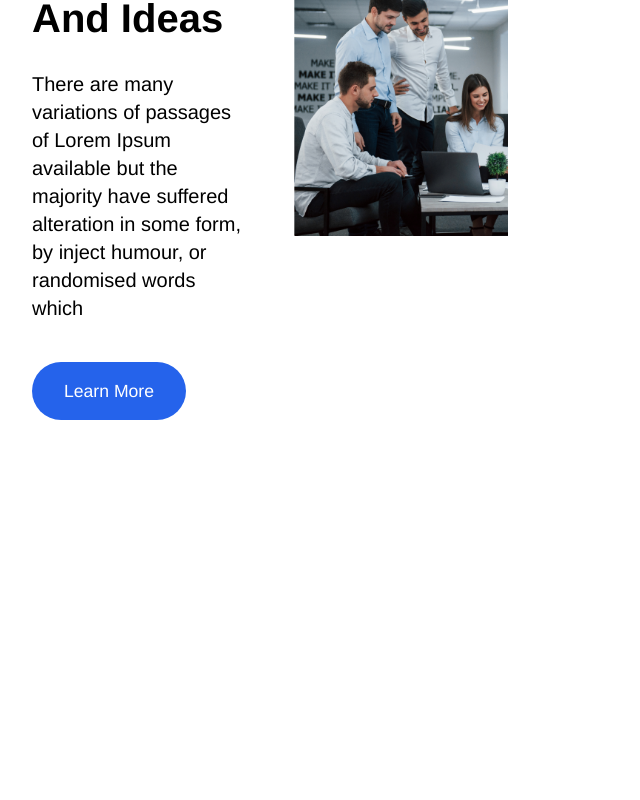
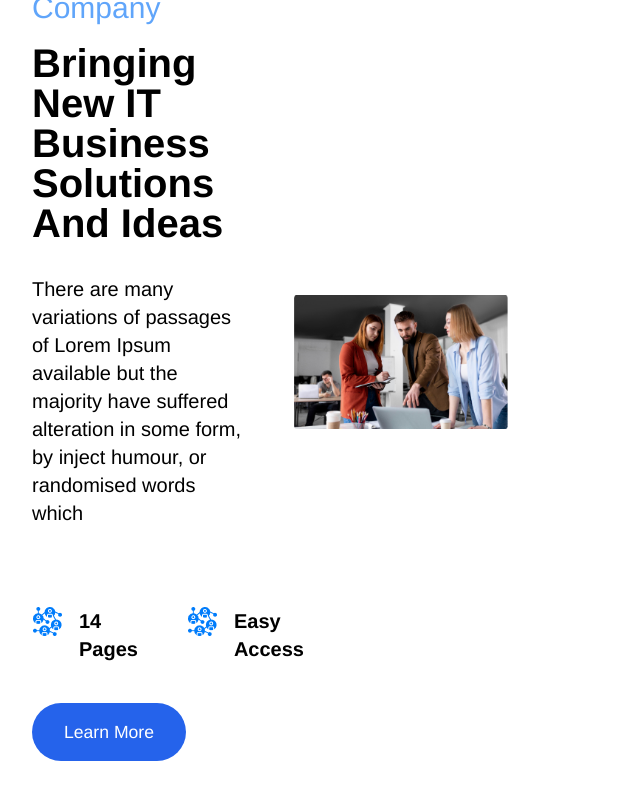
Before and after one commit to Huzaifa0888/antech, a Next.js app: page / in a window 1280 px wide. Shown: the part 1924-2724 px from the top of the page, without its empty margins (0-640 px from the left). Before the commit the page ends 2440 px from the top, so only its background shows below. Built offline with nearby package versions, Linux system fonts and the light colour scheme.

Commit message:
ourSkill

```diff
--- a/components/discoverOur.jsx
+++ b/components/discoverOur.jsx
@@ -20,18 +20,35 @@ function DiscoverOur() {
                   but the majority have suffered alteration in some form, by
                   inject humour, or randomised words which
                 </p>
+                <div className="mt-8 space-y-8 sm:space-x-12 sm:mt-12 sm:flex sm:items-start sm:justify-center lg:justify-start ju sm:space-y-0 md:space-x-20 lg:mt-20">
+                  <div className="flex items-start ">
+                    <img src="/icon.png" alt="" />
+                    <div className="ml-4">
+                      <h3 className="text-xl font-semibold text-black">
+                        14 Pages
+                      </h3>
+                    </div>
+                  </div>
 
+                  <div className="flex items-start">
+                    <img src="/icon.png" alt="" />
+                    <div className="ml-4">
+                      <h3 className="text-xl font-semibold text-black">
+                        Easy Access
+                      </h3>
+
+                    </div>
+                  </div>
+                </div>
                 <div className="mt-10 sm:flex sm:items-center sm:space-x-8">
                   <button className="bg-blue-600 rounded-full py-4  text-white px-8 text-[1.1rem]">
                     Learn More
                   </button>
-
-
                 </div>
               </div>
 
               <div>
-                <img className="w-full" src="/discover.png" alt="" />
+                <img className="w-full" src="/about.png" alt="" />
               </div>
             </div>
           </div>
--- a/components/heroSection.jsx
+++ b/components/heroSection.jsx
@@ -3,7 +3,7 @@ import React from 'react'
 function HeroSection() {
   return (
     <>
-      <div className="bg-hero h-screen w-screen mt-12 pb-16">
+      <div className="bg-hero h-full w-full mt-12 ">
         <section className="py-10 sm:py-16 lg:py-24 ">
           <div className="px-4 mx-auto max-w-[1150px] sm:px-6 lg:px-8">
             <div className="grid items-center grid-cols-1 gap-12 lg:grid-cols-2">
--- /dev/null
+++ b/components/ourSkill.jsx
@@ -0,0 +1,59 @@
+import React from "react";
+
+function OurSkill() {
+  return (
+    <>
+      <div className="">
+        <section className="py-10 sm:py-16 lg:py-24">
+          <div className="px-4 mx-auto max-w-[1150px] sm:px-6 lg:px-8">
+            <div className="grid items-center grid-cols-1 gap-12 lg:grid-cols-2">
+              <div>
+                <img className="w-full" src="/about.png" alt="" />
+              </div>
+              <div>
+                <h1 className="text-4xl  font-normal text-blue-400 sm:text-6xl pb-5 lg:text-[30px]">
+                  Our Skill
+                </h1>
+                <h1 className="text-4xl font-bold  text-black sm:text-6xl lg:text-[40px]">
+                  We Are Increasing Business Success With Technology
+                </h1>
+                <div>
+                  <div className="flex justify-between pt-8">
+                    <p>Software Development</p>
+                    <p>45%</p>
+                  </div>
+
+                  <div class="w-full bg-gray-200 rounded-full h-2.5 dark:bg-gray-700 mt-3">
+                    <div class="bg-blue-600 h-2.5 rounded-full w-[45%]"></div>
+                  </div>
+                </div>
+                <div>
+                  <div className="flex justify-between pt-8">
+                    <p>Software Development</p>
+                    <p>55%</p>
+                  </div>
+
+                  <div class="w-full bg-gray-200 rounded-full h-2.5 dark:bg-gray-700 mt-3">
+                    <div class="bg-blue-600 h-2.5 rounded-full w-[55%]"></div>
+                  </div>
+                </div>{" "}
+                <div>
+                  <div className="flex justify-between pt-8">
+                    <p>Software Development</p>
+                    <p>75%</p>
+                  </div>
+
+                  <div class="w-full bg-gray-200 rounded-full h-2.5 dark:bg-gray-700 mt-3">
+                    <div class="bg-blue-600 h-2.5 rounded-full w-[75%]"></div>
+                  </div>
+                </div>
+              </div>
+            </div>
+          </div>
+        </section>
+      </div>
+    </>
+  );
+}
+
+export default OurSkill;
--- a/src/pages/index.js
+++ b/src/pages/index.js
@@ -3,7 +3,8 @@ import Header from '../../components/header'
 import HeroSection from '../../components/heroSection';
 import OurWork from "../../components/ourWork";
 import DiscoverOur from "../../components/discoverOur";
-
+import P from '../../components/p';
+import OurSkill from '../../components/ourSkill';
 
 const inter = Inter({ subsets: ['latin'] })
 
@@ -16,7 +17,7 @@ export default function Home() {
       <HeroSection></HeroSection>
       <OurWork></OurWork>
       <DiscoverOur></DiscoverOur>
-
+<OurSkill></OurSkill>
       </section>
     </>
   );
```
Also changed, not shown: components/p.jsx (added), public/about.png (added), public/icon.png (added).
